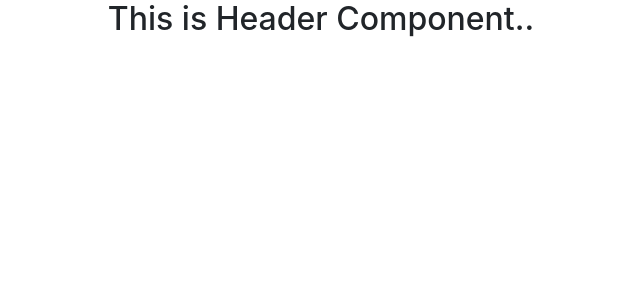
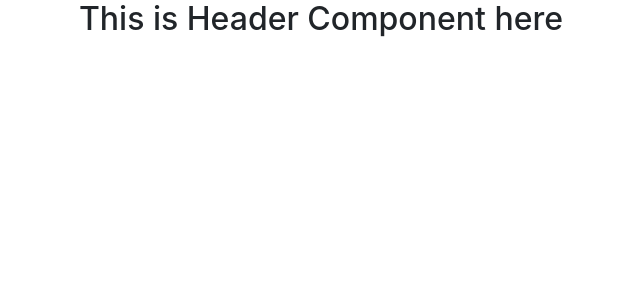
Before and after one commit to md-hasan-ali/islamic-sholar-website, a React (Create React App) app: page / in a window 1280 px wide. Shown: the top 300 px of the page, without its empty margins (319-959 px from the left). Built offline with nearby package versions, Linux system fonts and the light colour scheme.

Commit message:
added framework

```diff
--- a/src/components/Header/Header.js
+++ b/src/components/Header/Header.js
@@ -3,7 +3,7 @@ import React from 'react';
 const Header = () => {
     return (
         <div>
-            <h2>This is Header Component..</h2>
+            <h2>This is Header Component here</h2>
         </div>
     );
 };
```
